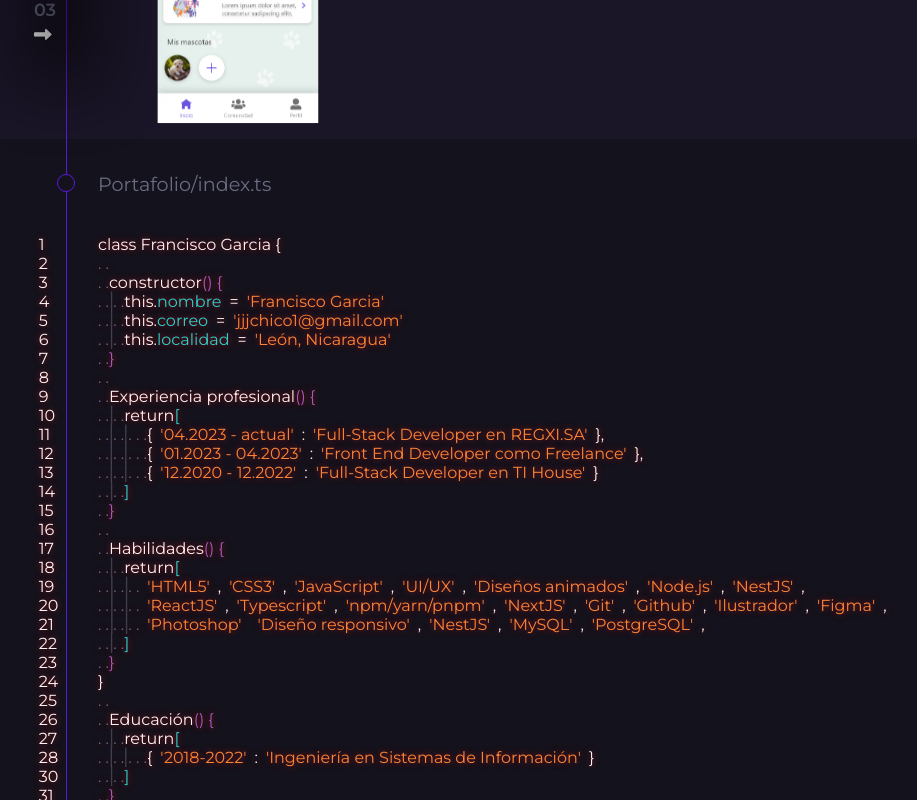
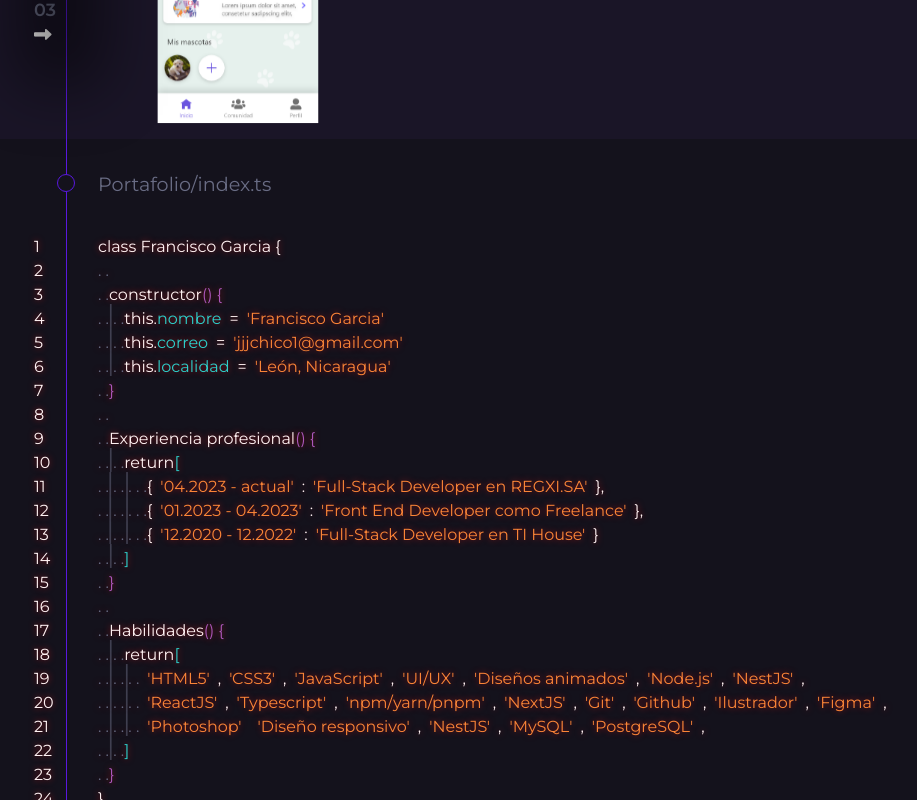
Before and after one commit to francisco-JGC/PortafolioV2, a React (Vite) app: page / in a window 1280 px wide. Shown: the part 1700-2500 px from the top of the page, without its empty margins (142-1059 px from the left). Built offline with nearby package versions, Linux system fonts and the light colour scheme.

Commit message:
fix: update style

```diff
--- a/src/pages/about/components/code/index.scss
+++ b/src/pages/about/components/code/index.scss
@@ -2,6 +2,8 @@
   position: relative;
   margin-top: 4em;
   padding-top: 6em;
+  line-height: 1.5em;
+  padding-bottom: 6em;
 
   &::before {
     content: 'Portafolio/index.ts';
@@ -32,15 +34,15 @@
     &::before {
       content: attr(data-line-nr);
       position: absolute;
-      margin: 0 -3.7rem;
+      margin: 0 -4rem;
     }
 
     &::after {
       content: attr(data-decoration-line);
       position: absolute;
-      margin: -5px 0.5em;
+      margin: -5px 0.35em;
       color: rgb(105, 108, 132, 0.5);
-      font-size: 1.3em;
+      font-size: 1.6em;
       text-shadow: none;
     }
 
@@ -72,10 +74,10 @@
     &::before {
       content: attr(data-decoration-line);
       position: absolute;
-      margin: -5px -1.15em;
+      margin: -5px -0.95em;
       color: rgb(105, 108, 132, 0.5);
 
-      font-size: 1.3em;
+      font-size: 1.6em;
       text-shadow: none;
     }
 
@@ -83,9 +85,9 @@
       content: attr(data-decoration-line);
       position: absolute;
       display: block;
-      margin: -5px -1.85em;
+      margin: -5px -1.58em;
       color: rgb(105, 108, 132, 0.5);
-      font-size: 1.3em;
+      font-size: 1.6em;
       text-shadow: none;
       height: 110%;
     }
@@ -97,20 +99,19 @@
     &::before {
       content: attr(data-decoration-line);
       position: absolute;
-      margin: -5px -1.8em;
+      margin: -5px -1.45em;
       color: rgb(105, 108, 132, 0.5);
 
-      font-size: 1.3em;
+      font-size: 1.6em;
       text-shadow: none;
     }
 
     &::after {
       content: attr(data-decoration-line);
       position: absolute;
-      margin: -5px -2.5em;
+      margin: -5px -2.1em;
       color: rgb(105, 108, 132, 0.5);
-
-      font-size: 1.3em;
+      font-size: 1.6em;
       text-shadow: none;
     }
   }
```
